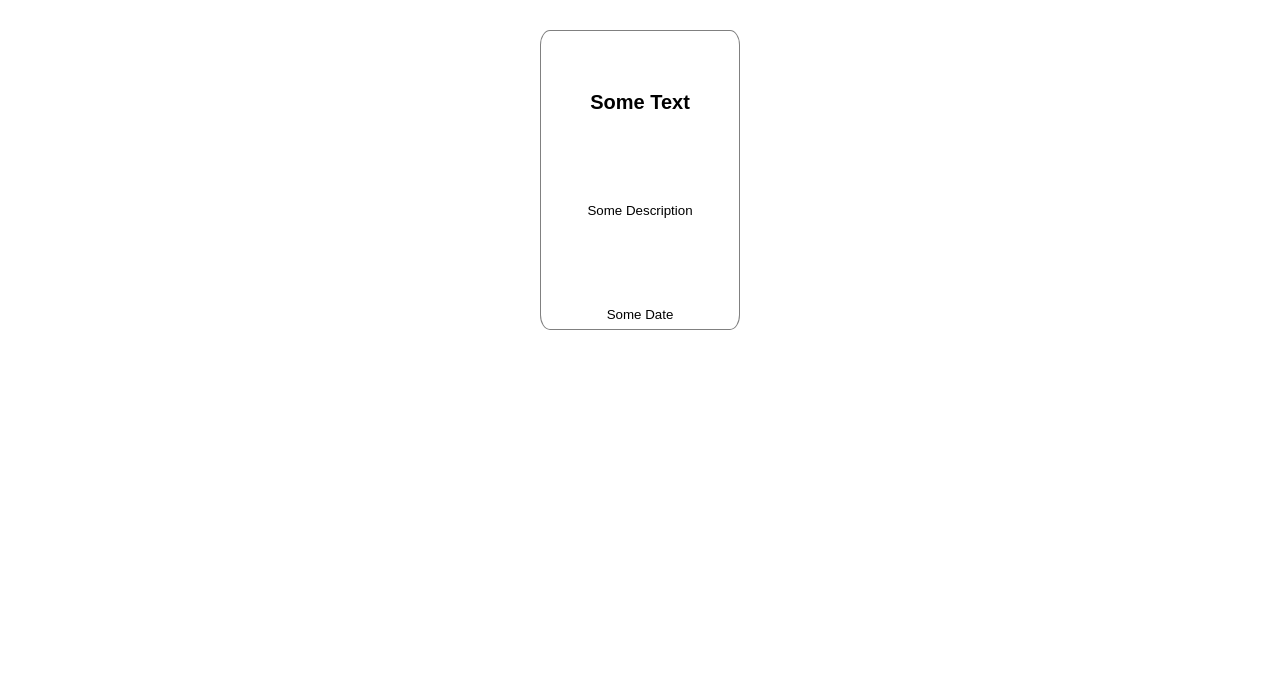
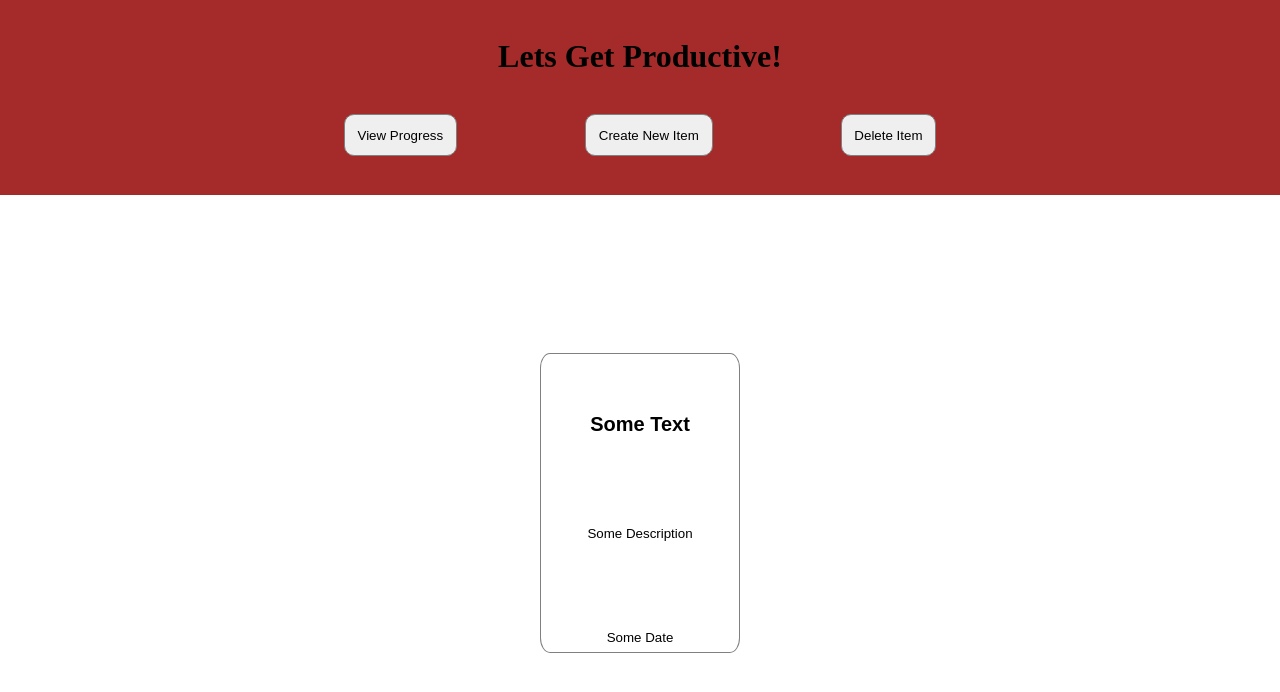
Before and after one commit to EvanCWoods/productivity-app, a website: page Develop/public/productivity.html in a window 1280 px wide. Drawn offline with Linux system fonts and the light colour scheme.

Commit message:
added a header to the productivity page, basic styling to be re done

```diff
--- a/Develop/public/assets/css/productivity.css
+++ b/Develop/public/assets/css/productivity.css
@@ -6,6 +6,28 @@
 button:hover {
     cursor: pointer;
 }
+header {
+    margin-bottom: 10%;
+    padding-bottom: 3%;
+    background: brown;
+}
+#header-welcome {
+    display: flex;
+    justify-content: center;
+    padding-top: 3%;
+}
+#actions-container {
+    display: flex;
+    justify-content: center;
+    margin-top: 3%;
+}
+.header-action {
+    margin: 0 5% 0 5%;
+    padding: 1%;
+    border: 1px solid grey;
+    border-radius: 10px;
+}
+
 #container {
     display: flex;
     justify-content: space-evenly;
--- a/Develop/public/productivity.html
+++ b/Develop/public/productivity.html
@@ -8,6 +8,16 @@
     <title>Document</title>
 </head>
 <body>
+
+    <header>
+        <h1 id="header-welcome">Lets Get Productive!</h1>
+        <div id="actions-container">
+            <button class="header-action" id="view-progress">View Progress</button>
+            <button class="header-action" id="new-item">Create New Item</button>
+            <button class="header-action" id="delete-item">Delete Item</button>
+        </div>
+    </header>
+
     <main>
         <!-- Card container -->
         <section id="container">
```
